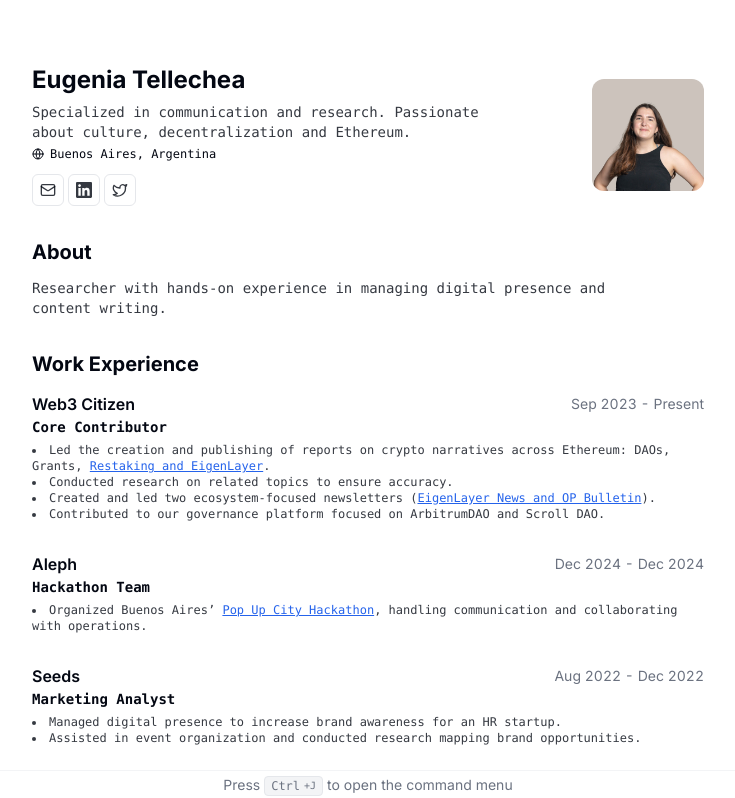
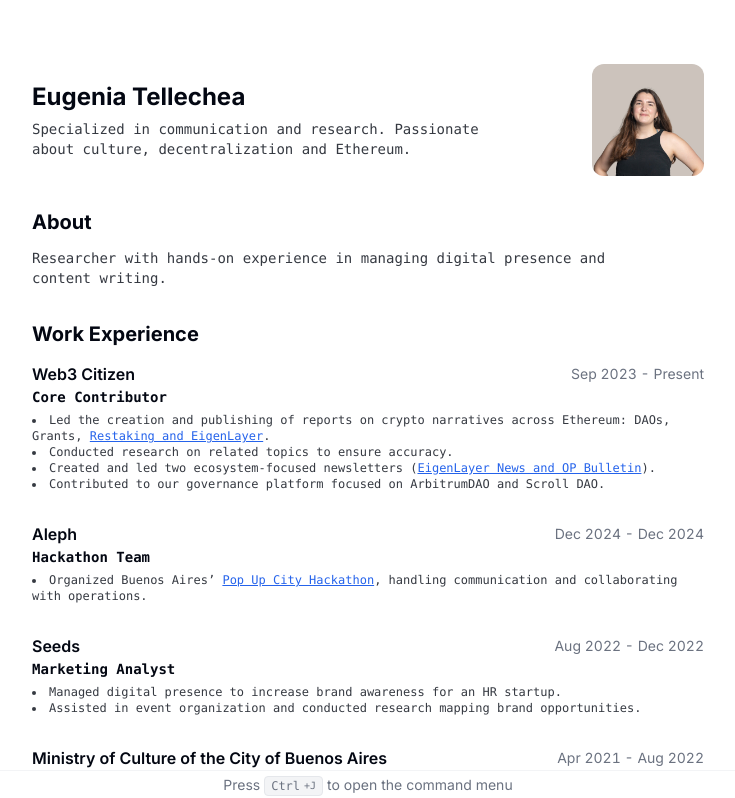
Before and after one commit to eugeniatel/eugecv, a Next.js app: page / in a window 1280 px wide. Shown: the top 798 px of the page, without its empty margins (272-1007 px from the left). Built offline with nearby package versions, Linux system fonts and the light colour scheme.

Commit message:
Add updates to redeploy

```diff
--- a/src/app/components/Header.tsx
+++ b/src/app/components/Header.tsx
@@ -2,28 +2,6 @@ import { GlobeIcon, MailIcon, PhoneIcon } from "lucide-react";
 import { Button } from "@/components/ui/button";
 import { Avatar, AvatarFallback, AvatarImage } from "@/components/ui/avatar";
 import { RESUME_DATA } from "@/data/resume-data";
-
-interface LocationLinkProps {
-  location: typeof RESUME_DATA.location;
-  locationLink: typeof RESUME_DATA.locationLink;
-}
-
-function LocationLink({ location, locationLink }: LocationLinkProps) {
-  return (
-    <p className="max-w-md items-center text-pretty font-mono text-xs text-foreground">
-      <a
-        className="inline-flex gap-x-1.5 align-baseline leading-none hover:underline"
-        href={locationLink}
-        target="_blank"
-        rel="noopener noreferrer"
-        aria-label={`Location: ${location}`}
-      >
-        <GlobeIcon className="size-3" aria-hidden="true" />
-        {location}
-      </a>
-    </p>
-  );
-}
 
 interface SocialButtonProps {
   href: string;
@@ -72,13 +50,6 @@ function ContactButtons({ contact, personalWebsiteUrl }: ContactButtonsProps) {
           label="Email"
         />
       )}
-      {contact.tel && (
-        <SocialButton
-          href={`tel:${contact.tel}`}
-          icon={PhoneIcon}
-          label="Phone"
-        />
-      )}
       {contact.social.map((social) => (
         <SocialButton
           key={social.name}
@@ -124,14 +95,6 @@ function PrintContact({ contact, personalWebsiteUrl }: PrintContactProps) {
           <span aria-hidden="true">/</span>
         </>
       )}
-      {contact.tel && (
-        <a
-          className="underline hover:text-foreground/70"
-          href={`tel:${contact.tel}`}
-        >
-          {contact.tel}
-        </a>
-      )}
     </div>
   );
 }
@@ -152,21 +115,6 @@ export function Header() {
         >
           {RESUME_DATA.about}
         </p>
-
-        <LocationLink
-          location={RESUME_DATA.location}
-          locationLink={RESUME_DATA.locationLink}
-        />
-
-        <ContactButtons
-          contact={RESUME_DATA.contact}
-          personalWebsiteUrl={RESUME_DATA.personalWebsiteUrl}
-        />
-
-        <PrintContact
-          contact={RESUME_DATA.contact}
-          personalWebsiteUrl={RESUME_DATA.personalWebsiteUrl}
-        />
       </div>
 
       <Avatar className="size-28" aria-hidden="true">
```
